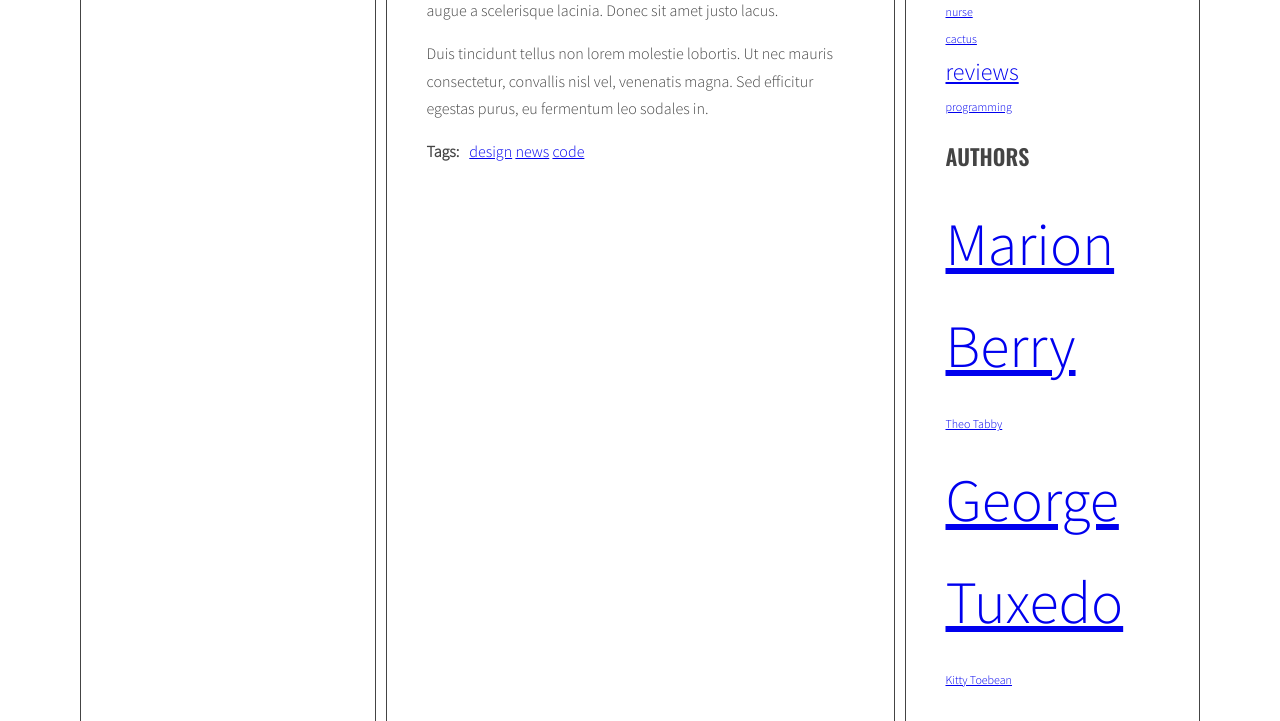
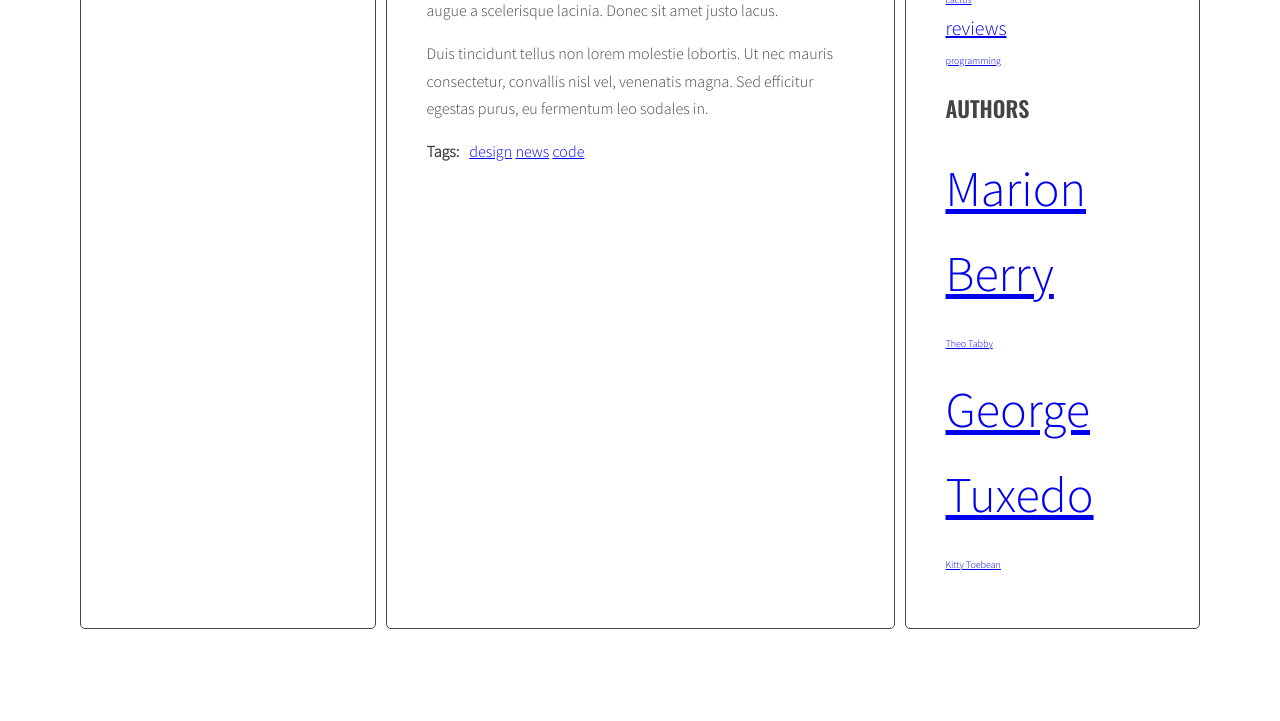
Before and after one commit to Mateusz-Korczak/javascript-blog, a website: page index.html in a window 1280 px wide. Shown: the part 633-1354 px from the top of the page. After the commit the page ends 1270 px from the top, so only its background shows below. Drawn offline with nearby package versions, Linux system fonts and the light colour scheme.

Commit message:
complete task 7.2 solution with refactorization

```diff
--- a/js/script.js
+++ b/js/script.js
@@ -1,20 +1,41 @@
 {
   ("use strict");
 
-  const optArticleSelector = ".post",
-    optTitleSelector = ".post-title",
-    optTitleListSelector = ".titles",
-    optArticleTagsSelector = ".post-tags .list",
-    optArticleAuthorSelector = ".post-author",
-    optTagsListSelector = ".tags",
-    optCloudClassCount = 4,
-    optCloudClassPrefix = "tag-size-",
-    optAuthorsListSelector = ".authors";
+  const opts = {
+    article: {
+      ArticleSelector: ".post",
+      ArticlesSelector: ".posts .post",
+      TitleSelector: ".post-title",
+      ArticleAuthorSelector: ".post-author",
+      ArticleTagsSelector: ".post-tags .list",
+    },
+    titleLists: {
+      ActiveTitlesSelector: ".titles a.active",
+      TitlesSelector: ".titles li a",
+      TitleListSelector: ".titles",
+    },
+    tagsList: {
+      TagsListSelector: ".tags",
+      href: 'a[href^="#tag-"]',
+    },
+    authorsList: {
+      AuthorsListSelector: ".authors",
+      href: '[href^="#author-"]',
+    },
+    cloudOpts: {
+      CloudClassCount: 4,
+      CloudClassPrefix: "tag-size-",
+    },
+  };
 
   const titleClickHandler = function (event) {
     event.preventDefault();
-    const activeLinks = document.querySelectorAll(".titles a.active");
-    const activeArticles = document.querySelectorAll(".posts .post");
+    const activeLinks = document.querySelectorAll(
+      opts.titleLists.ActiveTitlesSelector
+    );
+    const activeArticles = document.querySelectorAll(
+      opts.article.ArticlesSelector
+    );
     const selectedArticle = document.body.querySelector(
       this.getAttribute("href")
     );
@@ -33,87 +54,101 @@
   };
 
   const generateTitleLinks = function (customSelector = "") {
-    const titleList = document.querySelector(optTitleListSelector);
+    const titleList = document.querySelector(opts.titleLists.TitleListSelector);
     const articles = document.querySelectorAll(
-      optArticleSelector + customSelector
+      opts.article.ArticleSelector + customSelector
     );
+
     let html = "";
-
     titleList.innerHTML = "";
 
     for (let article of articles) {
       const articleId = article.getAttribute("id");
-      const articleTitle = article.querySelector(optTitleSelector).innerHTML;
+      const articleTitle = article.querySelector(
+        opts.article.TitleSelector
+      ).innerHTML;
       const linkHTML =
         "<li><a href=#" +
         articleId +
         "><span>" +
         articleTitle +
         "</span></a></li>";
+
       html += linkHTML;
     }
 
     titleList.innerHTML = html;
   };
 
-  generateTitleLinks();
+  const addClickListenersToUnit = function (selector, fun) {
+    const unitsSelection = document.querySelectorAll(selector);
 
-  const calculateParams = function (tags) {
+    for (let unit of unitsSelection) {
+      unit.addEventListener("click", fun);
+    }
+  };
+
+  const calculateParams = function (attributes) {
     const params = {
       max: 0,
       min: 1000,
     };
-    for (let tag in tags) {
-      params.max = Math.max(tags[tag], params.max);
-      params.min = Math.min(tags[tag], params.min);
+
+    for (let attribute in attributes) {
+      params.max = Math.max(attributes[attribute], params.max);
+      params.min = Math.min(attributes[attribute], params.min);
     }
+
     return params;
   };
 
   const calculateClass = function (count, params) {
     const classNumber = Math.floor(
-      ((count - params.min) / (params.max - params.min)) * optCloudClassCount +
+      ((count - params.min) / (params.max - params.min)) *
+        opts.cloudOpts.CloudClassCount +
         1
     );
-    return optCloudClassPrefix + classNumber;
+
+    return opts.cloudOpts.CloudClassPrefix + classNumber;
   };
+
+  const generateCountingList = function (unitList, unitAttribute) {
+    if (!unitList[unitAttribute]) {
+      unitList[unitAttribute] = 1;
+    } else {
+      unitList[unitAttribute]++;
+    }
+  };
+
   const generateTags = function () {
-    const articles = document.querySelectorAll(optArticleSelector);
-    /* [NEW] create a new variable allTags with an empty object */
+    const articles = document.querySelectorAll(opts.article.ArticleSelector);
     let allTags = {};
 
     for (let article of articles) {
-      const articleTagsWrapper = article.querySelector(optArticleTagsSelector);
-      let html = "";
+      const articleTagsWrapper = article.querySelector(
+        opts.article.ArticleTagsSelector
+      );
       const articleTags = article.getAttribute("data-tags");
       const articleTagsArray = articleTags.split(" ");
+      let html = "";
 
       for (let tag of articleTagsArray) {
         const linkHTML =
           "<li><a href=#tag-" + tag + "><span>" + tag + "</span></a></li> ";
+
         html = html + linkHTML;
-        /* [NEW] check if this link is NOT already in allTags */
-        if (!allTags[tag]) {
-          /* [NEW] add tag to allTags object */
-          allTags[tag] = 1;
-        } else {
-          allTags[tag]++;
-        }
+
+        generateCountingList(allTags, tag);
       }
 
       articleTagsWrapper.innerHTML = html;
     }
-    /* [NEW] find list of tags in right column */
-    const tagList = document.querySelector(optTagsListSelector);
+
+    const tagList = document.querySelector(opts.tagsList.TagsListSelector);
     const tagsParams = calculateParams(allTags);
-    /* [NEW] create variable for all links HTML code */
     let allTagsHTML = "";
 
-    /* [NEW] START LOOP: for each tag in allTags: */
     for (let tag in allTags) {
-      /* [NEW] generate code of a link and add it to allTagsHTML */
-      //<li><a href="#">design</a> <span>(6)</span></li>
-      // allTagsHTML += tag + " (" + allTags[tag] + ") ";
       const tagLinkHTML = calculateClass(allTags[tag], tagsParams);
       allTagsHTML +=
         '<li><a href="#tag-' +
@@ -124,13 +159,9 @@
         tag +
         "</a></li>";
     }
-    /* [NEW] END LOOP: for each tag in allTags: */
 
-    /*[NEW] add HTML from allTagsHTML to tagList */
     tagList.innerHTML = allTagsHTML;
   };
-
-  generateTags();
 
   const tagClickHandler = function (event) {
     event.preventDefault();
@@ -149,29 +180,14 @@
     }
 
     generateTitleLinks('[data-tags~="' + tag + '"]');
-    addClickListenersToTitleLinks();
+    addClickListenersToUnit(opts.titleLists.TitlesSelector, titleClickHandler);
   };
 
-  const addClickListenersToTags = function () {
-    const tagLinks = document.querySelectorAll('a[href^="#tag-"]');
+  const generateAuthors = function () {
+    const articles = document.querySelectorAll(opts.article.ArticleSelector);
+    let allAuthors = {};
+    let articleAuthor = "";
 
-    for (let tagLink of tagLinks) {
-      tagLink.addEventListener("click", tagClickHandler);
-    }
-  };
-
-  addClickListenersToTags();
-
-  // TUTAJ NIZEJ *** TUTAJ NIZEJ *** TUTAJ NIZEJ *** TUTAJ NIZEJ *** TUTAJ NIZEJ *** TUTAJ NIZEJ ***  \\
-  const generateAuthors = function () {
-    const articles = document.querySelectorAll(optArticleSelector);
-    /* [NEW] create a new variable allTags with an empty object */
-    let allAuthors = {};
-
-    /*
-    <li><a href="#"><a href="#"><span class="author-name">Kitty Toebean</span></a></li>
-    */
-    let articleAuthor = "";
     for (let article of articles) {
       let html = "";
       const articleAuthorAtt = article.getAttribute("data-author");
@@ -182,32 +198,24 @@
         "><span>by " +
         articleAuthorDashRemoved +
         "</span></a></li>";
-      /* [NEW] check if this link is NOT already in allTags */
-      if (!allAuthors[articleAuthorAtt]) {
-        /* [NEW] add tag to allTags object */
-        allAuthors[articleAuthorAtt] = 1;
-      } else {
-        allAuthors[articleAuthorAtt]++;
-      }
+
+      generateCountingList(allAuthors, articleAuthorAtt);
+
       html += linkHtml;
-      articleAuthor = article.querySelector(optArticleAuthorSelector);
+      articleAuthor = article.querySelector(opts.article.ArticleAuthorSelector);
       articleAuthor.innerHTML = html;
     }
 
-    /* [NEW] find list of tags in right column */
-    const AuthorsList = document.querySelector(optAuthorsListSelector);
+    const AuthorsList = document.querySelector(
+      opts.authorsList.AuthorsListSelector
+    );
     const AuthorsParams = calculateParams(allAuthors);
-    /* [NEW] create variable for all links HTML code */
     let allAuthorsHTML = "";
 
-    /* [NEW] START LOOP: for each tag in allTags: */
     for (let Author in allAuthors) {
-      /* [NEW] generate code of a link and add it to allTagsHTML */
-      //<li><a href="#">design</a> <span>(6)</span></li>
-      // allTagsHTML += tag + " (" + allTags[tag] + ") ";
       const AuthorLinkHTML = calculateClass(allAuthors[Author], AuthorsParams);
       const AuthorDashRemoved = Author.replace("-", " ");
-      console.log(Author);
+
       allAuthorsHTML +=
         '<li><a href="#author-' +
         Author +
@@ -217,12 +225,9 @@
         AuthorDashRemoved +
         "</a></li>";
     }
-    /* [NEW] END LOOP: for each tag in allTags: */
 
-    /*[NEW] add HTML from allTagsHTML to tagList */
     AuthorsList.innerHTML = allAuthorsHTML;
   };
-  generateAuthors();
 
   const authorClickHandler = function (event) {
     event.preventDefault();
@@ -245,26 +250,14 @@
     }
 
     generateTitleLinks('[data-author~="' + author + '"]');
-    addClickListenersToTitleLinks();
+    addClickListenersToUnit(opts.titleLists.TitlesSelector, titleClickHandler);
   };
 
-  const addClickListenersToAuthors = function () {
-    const authorsLinks = document.querySelectorAll('[href^="#author-"]');
+  generateTitleLinks();
+  generateTags();
+  generateAuthors();
 
-    for (let authorLink of authorsLinks) {
-      authorLink.addEventListener("click", authorClickHandler);
-    }
-  };
-
-  addClickListenersToAuthors();
-
-  const addClickListenersToTitleLinks = function () {
-    const links = document.querySelectorAll(".titles li a");
-
-    for (let link of links) {
-      link.addEventListener("click", titleClickHandler);
-    }
-  };
-
-  addClickListenersToTitleLinks();
+  addClickListenersToUnit(opts.tagsList.href, tagClickHandler);
+  addClickListenersToUnit(opts.authorsList.href, authorClickHandler);
+  addClickListenersToUnit(opts.titleLists.TitlesSelector, titleClickHandler);
 }
--- a/sass/style.scss
+++ b/sass/style.scss
@@ -133,12 +133,14 @@ ul.titles li a {
   }
 }
 
+/* Cloud List sizing */
+
 .tags,
 .authors {
   $count: 1;
   @while $count < $max-cloud-classes {
     .tag-size-#{$count} {
-      font-size: (12 * $count) + px;
+      font-size: (10 * $count) + px;
       display: inline;
     }
 
```
Also changed, not shown: css/style.css, 1 other file.
